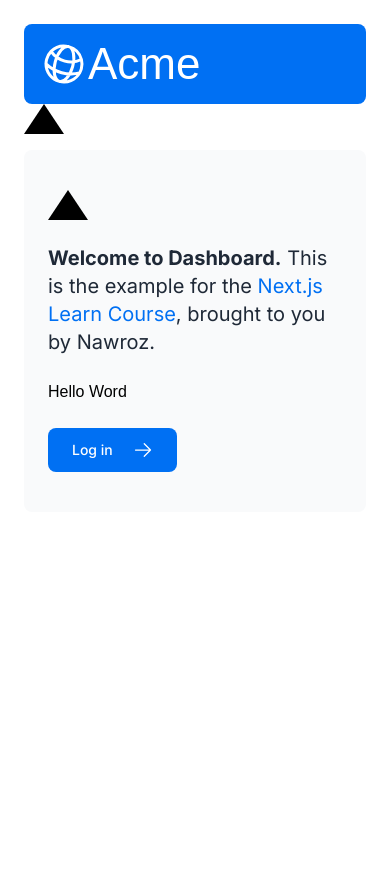
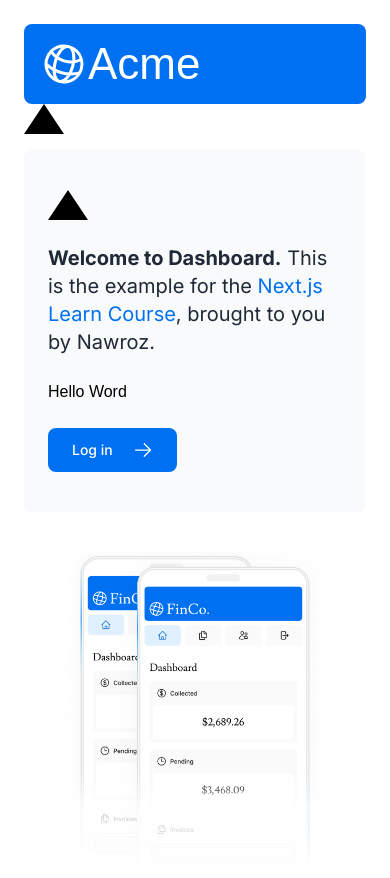
Before and after one commit to shahnawroz/Dashboard, a Next.js app: page / in a window 390 px wide. Shown: the top 878 px of the page. Before the commit the page ends 844 px from the top, so only its background shows below. Built offline with nearby package versions, Linux system fonts and the light colour scheme; a web font is replaced by a local one.

Commit message:
add image for mobile

```diff
--- a/app/page.tsx
+++ b/app/page.tsx
@@ -41,6 +41,13 @@
         className="hidden md:block"
         alt="Screenshots of the dashboard project showing desktop version"
       />
+       <Image
+        src="/hero-mobile.png"
+        width={560}
+        height={620}
+        className="block md:hidden"
+        alt="Screenshots of the dashboard project showing desktop version"
+      />
         </div>
       </div>
     </main>
```
